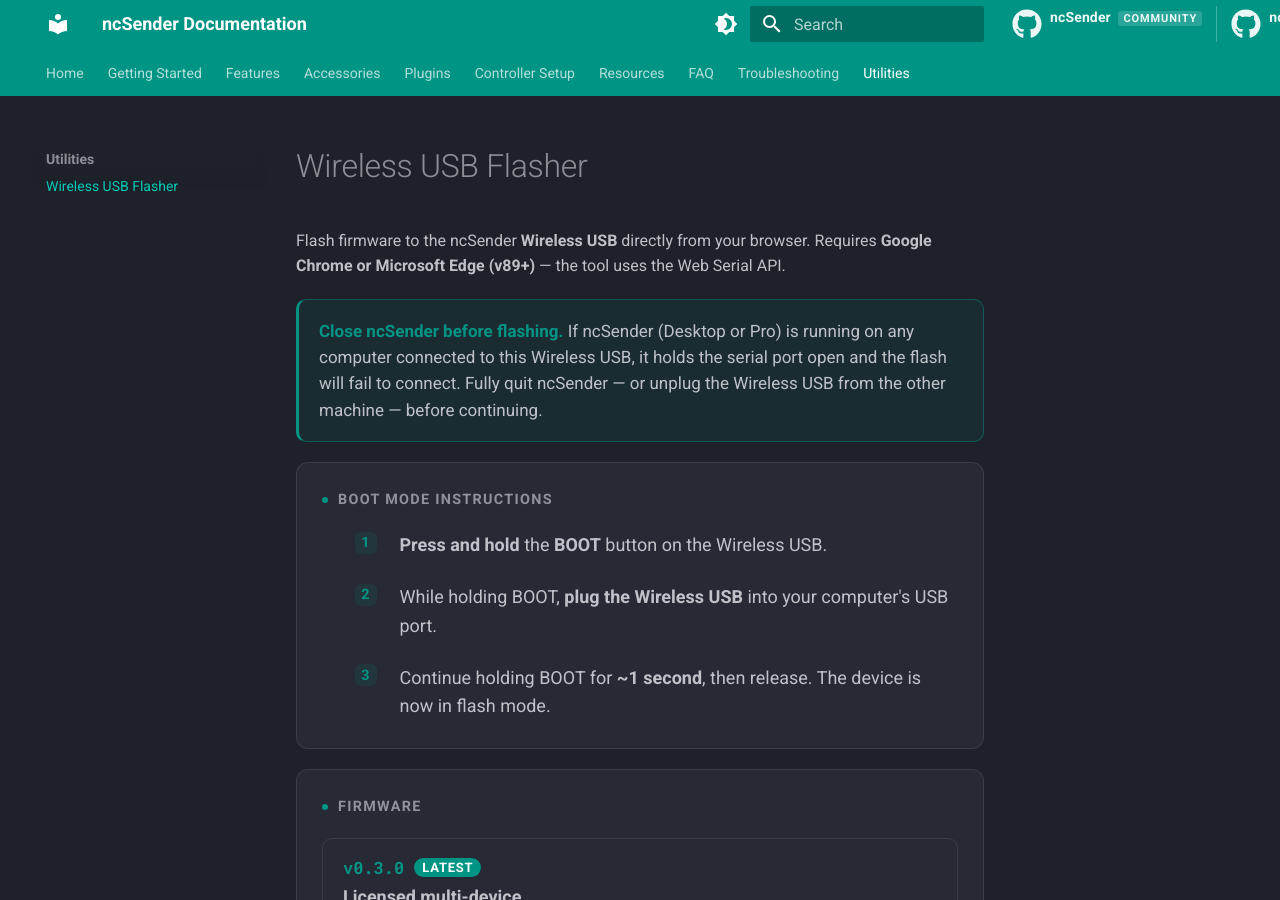
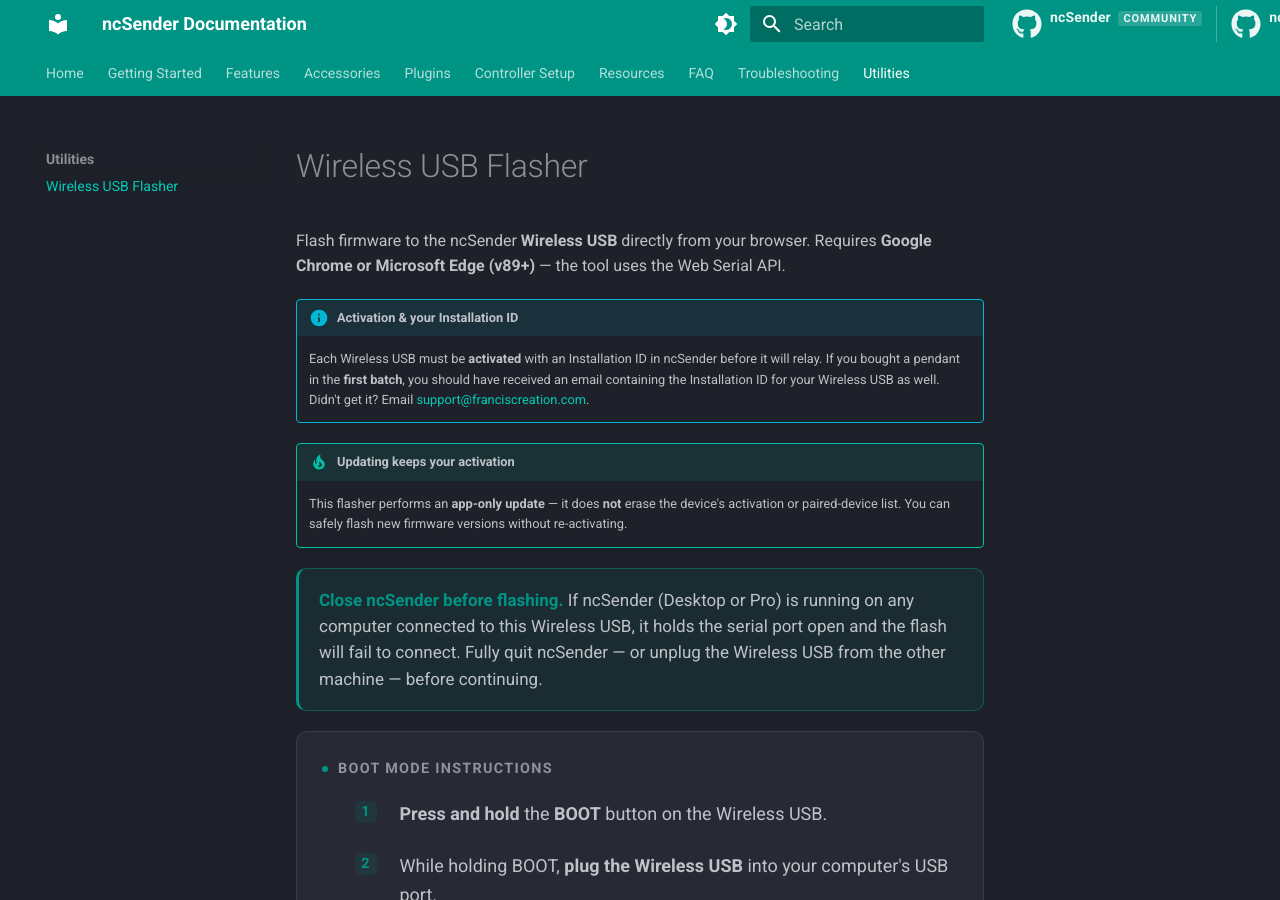
Before and after one commit to siganberg/ncSender.manual, an MkDocs documentation site: the page built from docs/utility/wireless-usb-flasher.md, in a window 1280 px wide and 900 px high. Built offline with MkDocs 1.6.1 and Material for MkDocs 9.7.7, drawn with Linux system fonts in a browser that asks for light colours; comment, search, counter and statistics services are not loaded.

Commit message:
Flasher: note Installation ID + activation-preserving updates
Tell first-batch pendant buyers they should have an email with the Wireless USB
Installation ID (else contact support@franciscreation.com), and note that
updates via this flasher keep the device's activation.

Co-Authored-By: Claude Opus 4.8 (1M context) <noreply@anthropic.com>

```diff
--- a/docs/utility/wireless-usb-flasher.md
+++ b/docs/utility/wireless-usb-flasher.md
@@ -3,6 +3,18 @@
 Flash firmware to the ncSender **Wireless USB** directly from your browser.
 Requires **Google Chrome or Microsoft Edge (v89+)** — the tool uses the Web
 Serial API.
+
+!!! info "Activation & your Installation ID"
+    Each Wireless USB must be **activated** with an Installation ID in ncSender
+    before it will relay. If you bought a pendant in the **first batch**, you
+    should have received an email containing the Installation ID for your
+    Wireless USB as well. Didn't get it? Email
+    [support@franciscreation.com](mailto:support@franciscreation.com).
+
+!!! tip "Updating keeps your activation"
+    This flasher performs an **app-only update** — it does **not** erase the
+    device's activation or paired-device list. You can safely flash new firmware
+    versions without re-activating.
 
 <div class="wusb">
 <div class="wusb-warning" id="wusb-browser-warning">Web Serial API is not supported in this browser. Please use <a href="https://www.google.com/chrome/" target="_blank" rel="noopener">Google Chrome</a> or <a href="https://www.microsoft.com/edge" target="_blank" rel="noopener">Microsoft Edge</a> (v89+).</div>
```
